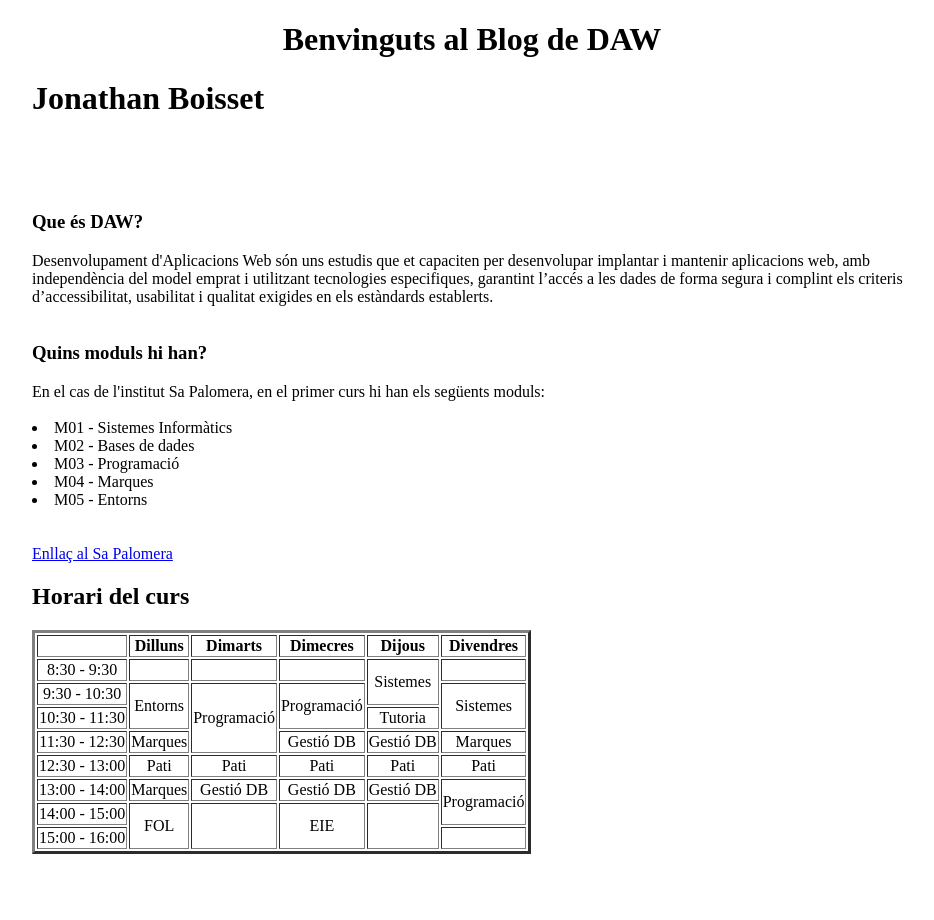
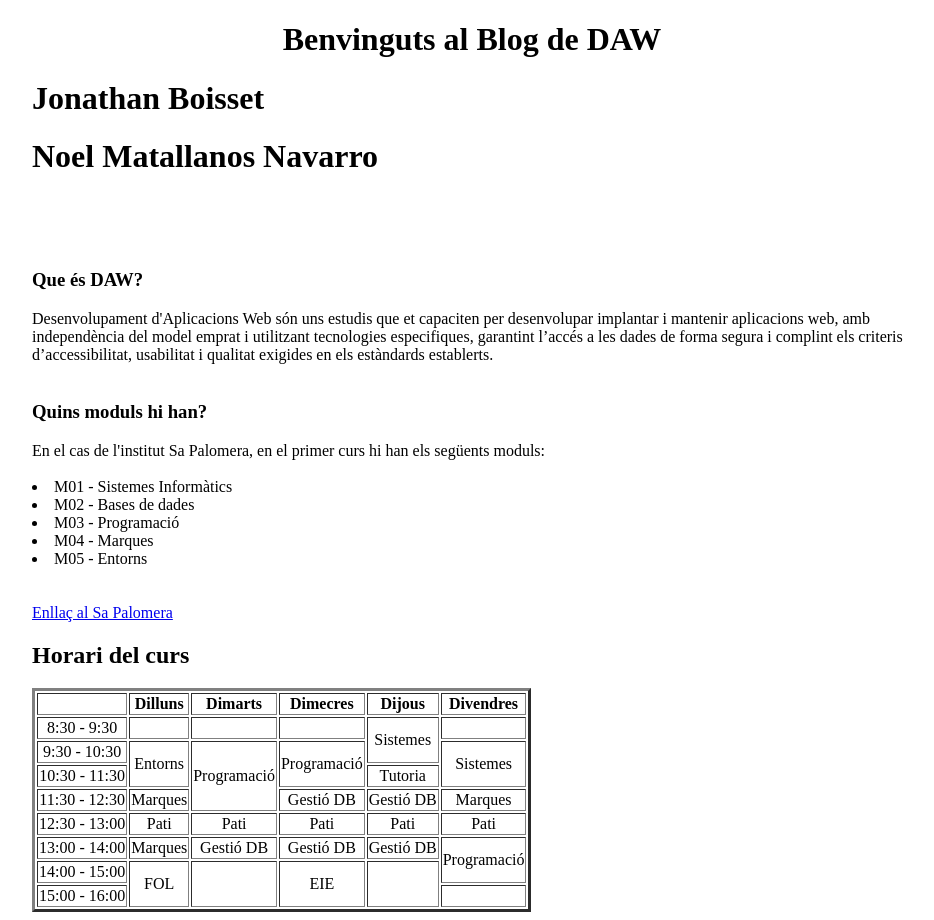
Before and after one commit to jboissetsapa/practica1_jonathanBoisset, a plain HTML site: page src/index.html in a window 1280 px wide. Shown: the whole page, without its empty margins (168-1102 px from the left). Before the commit the page ends 862 px from the top, so only its background shows below. Drawn offline with Linux system fonts and the light colour scheme.

Commit message:
Update index.html
Modificat el fitxer index.html per afegir un header amb el nom Noel Matallanos Navarro

```diff
--- a/src/index.html
+++ b/src/index.html
@@ -14,6 +14,7 @@
         <h1 align="center">Benvinguts al Blog de DAW</h1>
     </header>
     <h1>Jonathan Boisset</h1>
+    <h1>Noel Matallanos Navarro</h1>
     <main>
         <section>
             <p>
```
